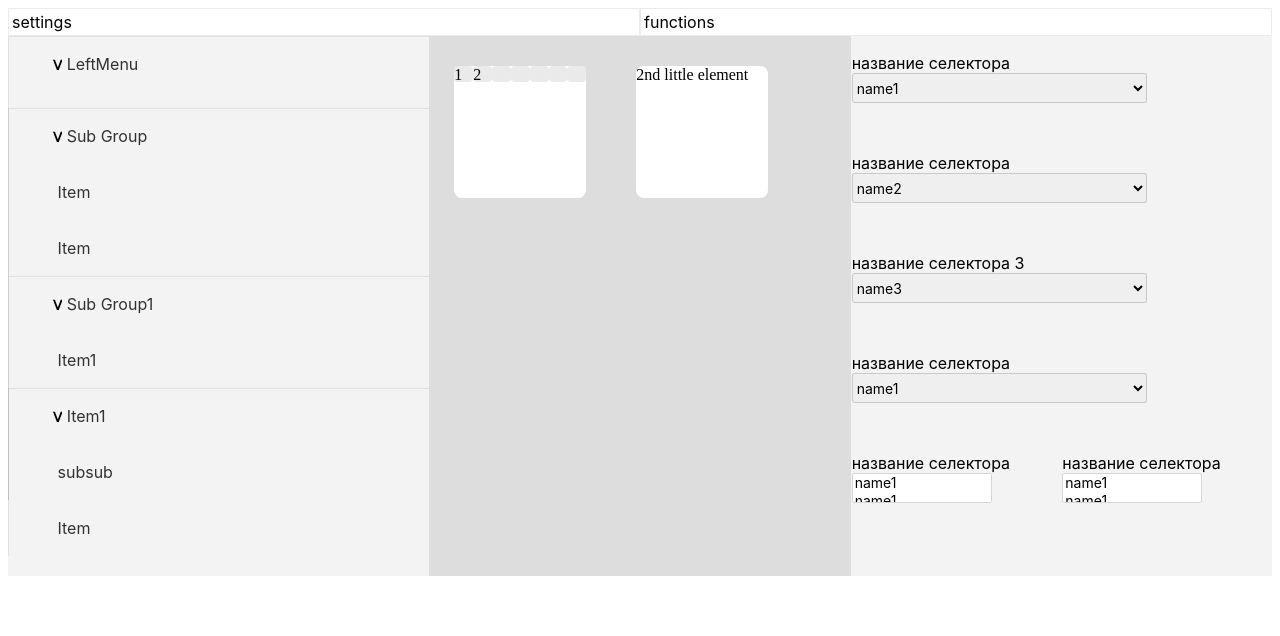
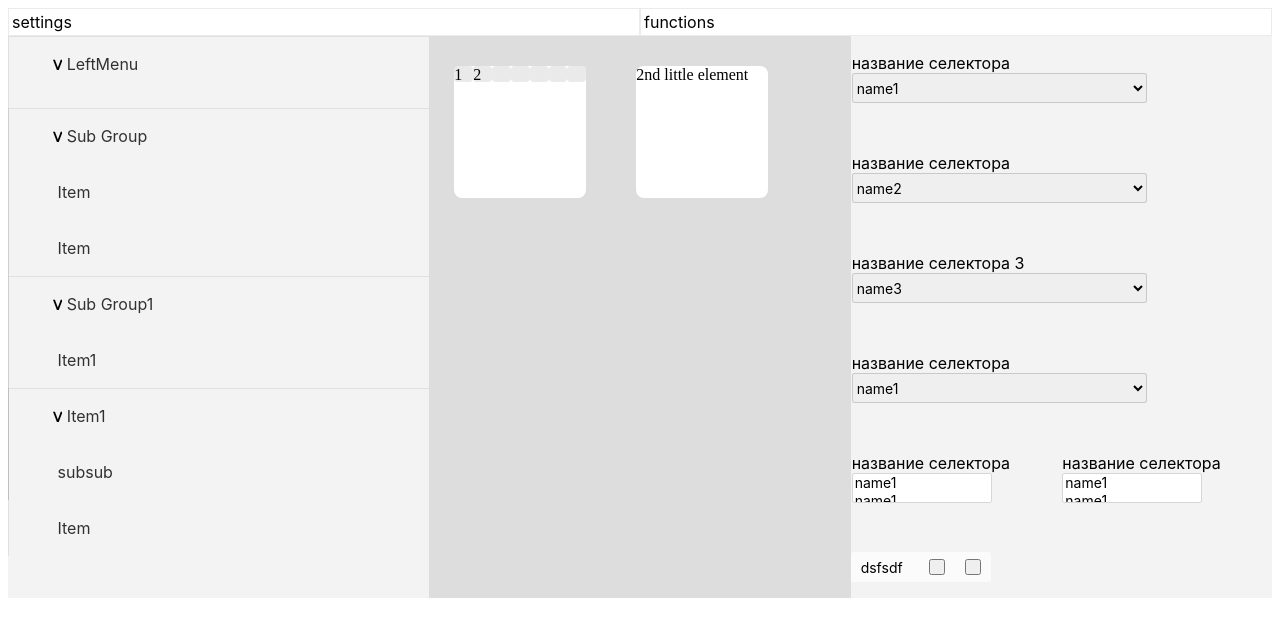
Before and after one commit to igordmax/electronapp, a Vue app: page / in a window 1280 px wide. Shown: the top 636 px of the page. Built offline with nearby package versions, Linux system fonts and the light colour scheme.

Commit message:
adding updown selector

```diff
--- a/src/components/RightSideMenu.vue
+++ b/src/components/RightSideMenu.vue
@@ -42,12 +42,19 @@
  </select>
  </div>
     </li>
+    <li>
+        <UpDownSelect></UpDownSelect>
+    </li>
  </ul>
 </template>
 
 <script>
+import UpDownSelect from './UpDownSelect.vue';
 export default {
     name: 'RightSideMenu',
+    components: {
+      UpDownSelect
+    },
     data:function() {
         return{
     items:[
--- /dev/null
+++ b/src/components/UpDownSelect.vue
@@ -0,0 +1,66 @@
+<template>
+  <div class="ScrollSelect">
+    <label class="UpDownTextSection">dsfsdf</label>
+    <button class="UpButtonStyle"></button>
+    <button class="DownButtonStyle"></button>
+  </div>
+</template>
+
+<script>
+export default {
+  name: 'UpDownSelect',
+  data: function() {
+   return{
+    sectionsData: [
+      {names: "10"},
+      {names: "20"},
+      {names: "30"},
+      {names: "40"},
+      {names: "50"}
+        ]
+      }
+  },
+  methods: {
+    scroll: {
+
+    }
+  }
+}
+
+</script>
+
+<style scoped>
+
+.ScrollSelect {
+    display: -ms-flexbox;
+    display: flex;
+    position: relative;
+    height: 30px;
+    width: 140px;
+    border-radius: 3px;
+    border-color: rgba(0, 0, 0, 0.16);
+    font-family: -apple-system, BlinkMacSystemFont, "Segoe UI", Roboto,
+    Oxygen-Sans, Ubuntu, Cantarell, "Helvetica Neue", Helvetica, Arial,
+    sans-serif;
+    font-style: normal;
+    font-weight: 400;
+    font-size: 14px;
+    background-color: rgba(255, 255, 255, 0.7);
+}
+.UpDownTextSection {
+    min-width: 48px;
+    margin: auto;
+}
+.UpButtonStyle {
+   width: 16px;
+   height: 16px;
+   margin: 7px 10px 7px 10px;
+   content: "\25B2";
+}
+.DownButtonStyle {
+   width: 16px;
+   height: 16px;
+   margin: 7px 10px 7px 10px;
+   content: "\25BC";
+}
+</style>
```
